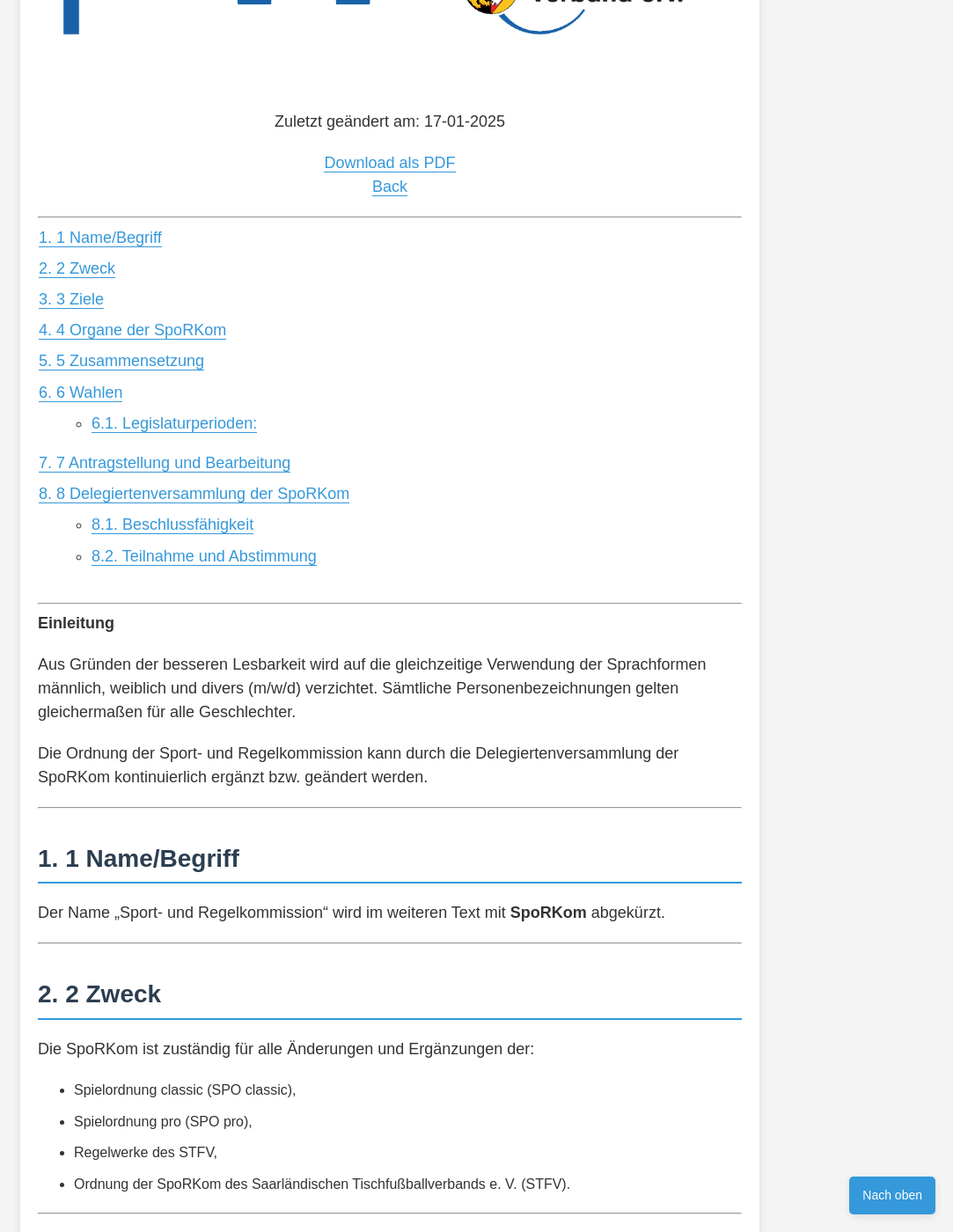
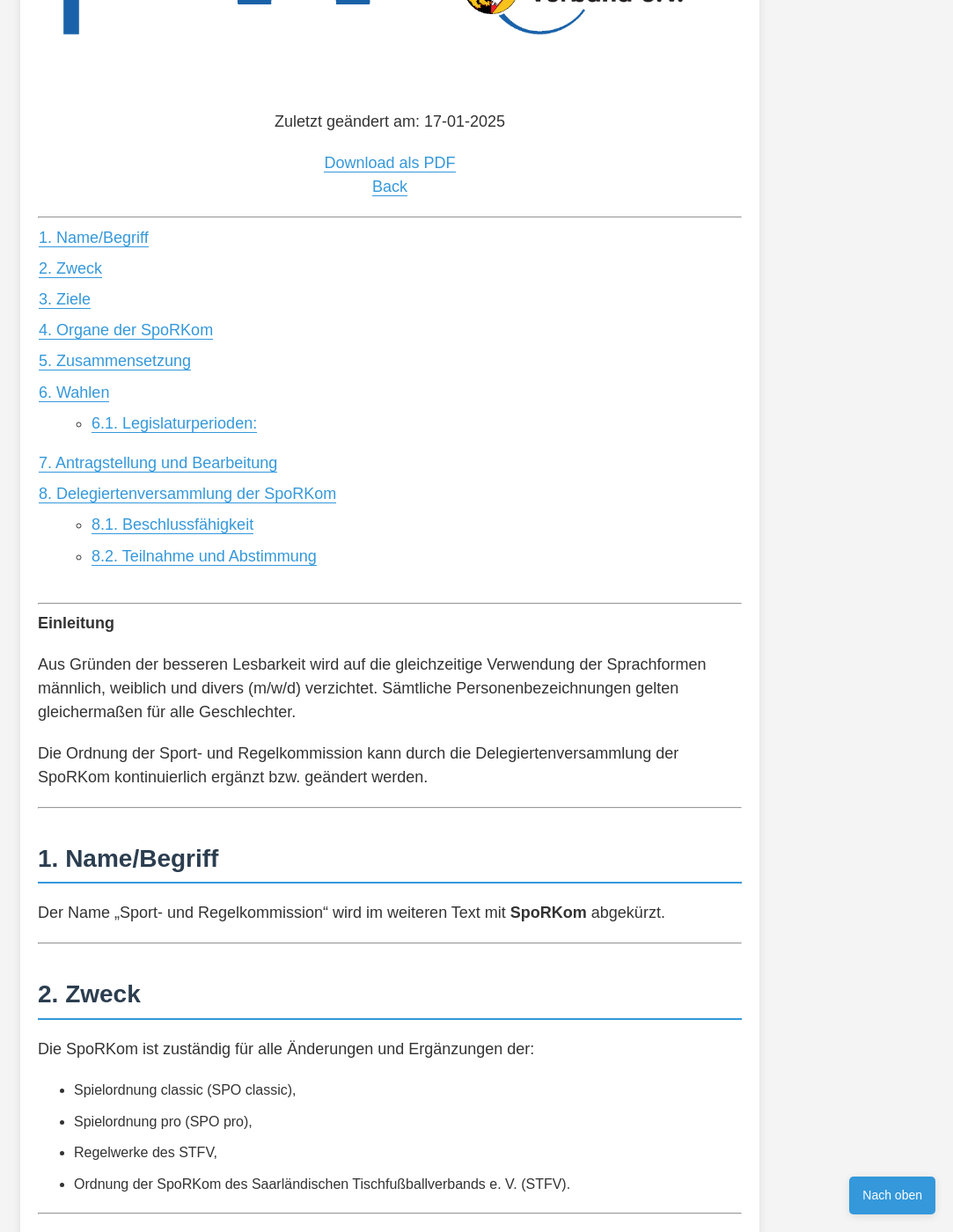
Before and after one commit to Deutscher-Tischfussballbund/stfv-docs, a Jekyll site: the page built from docs/Ordnung_der_Sport-und_Regelkommission.md, in a window 1280 px wide and 1400 px high, scrolled down 521 px. Shown: the whole window at 88% size, without its empty margins (197-1280 px from the left). Built offline with Jekyll 4.4.1, drawn with Linux system fonts in a browser that asks for light colours; our own code applies the rules of GitHub Pages for plain Markdown files; some of the changed text lies outside the part shown.

Commit message:
Update Ordnung_der_Sport-und_Regelkommission.md

```diff
--- a/docs/Ordnung_der_Sport-und_Regelkommission.md
+++ b/docs/Ordnung_der_Sport-und_Regelkommission.md
@@ -29,13 +29,13 @@ Die Ordnung der Sport- und Regelkommission kann durch die Delegiertenversammlung
 
 ---
 
-# 1 Name/Begriff
+# Name/Begriff
 
 Der Name „Sport- und Regelkommission“ wird im weiteren Text mit **SpoRKom** abgekürzt.
 
 ---
 
-# 2 Zweck
+# Zweck
 
 Die SpoRKom ist zuständig für alle Änderungen und Ergänzungen der:
 
@@ -46,20 +46,20 @@ Die SpoRKom ist zuständig für alle Änderungen und Ergänzungen der:
 
 ---
 
-# 3 Ziele
+# Ziele
 
 Die SpoRKom hat das Ziel, zukunftsweisende und effektive Änderungen sowie Ergänzungen aller Spielordnungen zeitnah umzusetzen.
 
 ---
 
-# 4 Organe der SpoRKom
+# Organe der SpoRKom
 
 - Leiter der SpoRKom
 - Delegiertenversammlung der SpoRKom
 
 ---
 
-# 5 Zusammensetzung
+# Zusammensetzung
 
 Die SpoRKom setzt sich zusammen aus:
 
@@ -71,7 +71,7 @@ Die SpoRKom setzt sich zusammen aus:
 
 ---
 
-# 6 Wahlen
+# Wahlen
 
 1. Der Vorsitzende der SpoRKom wird von der Mitgliederversammlung des Saarländischen Tischfußballverbands (STFV) für zwei Jahre gewählt und ist Mitglied des Vorstandes.
 2. Die SpoRKom wählt aus ihrer Mitte einen stellvertretenden Leiter.
@@ -87,7 +87,7 @@ Bei Rücktritt oder Ausfall des Leiters übernimmt der stellvertretende Leiter k
 
 ---
 
-# 7 Antragstellung und Bearbeitung
+# Antragstellung und Bearbeitung
 
 1. Antragsberechtigt sind alle Mitglieder des STFV.
 2. Anträge sind mit dem aktuellen Formblatt „Antrag zur Sport- und Regelkommission“ zu stellen und an den Leiter der SpoRKom zu senden.
@@ -98,7 +98,7 @@ Bei Rücktritt oder Ausfall des Leiters übernimmt der stellvertretende Leiter k
 
 ---
 
-# 8 Delegiertenversammlung der SpoRKom
+# Delegiertenversammlung der SpoRKom
 
 1. Die SpoRKom wird einberufen, wenn mindestens ein Antrag vorliegt. Sie tagt maximal viermal jährlich (einmal pro Quartal).
 2. Liegen keine Anträge vor, entfällt die Quartalstagung.
```
